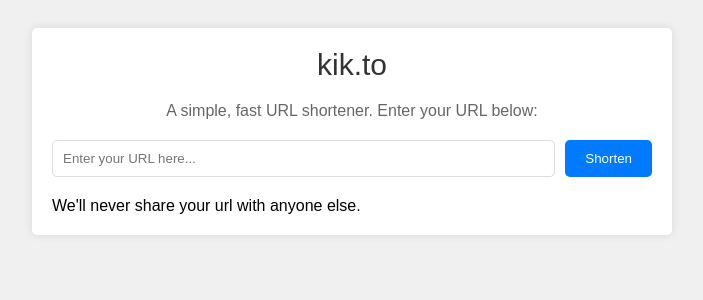
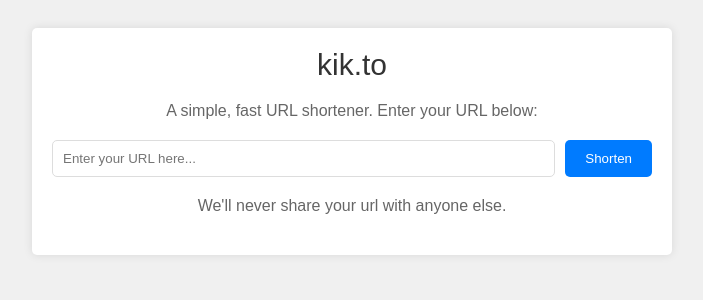
Before and after one commit to pierce403/kikto2, a Flask app: page / in a window 1280 px wide. Shown: the top 300 px of the page, without its empty margins (288-991 px from the left). Run offline with Flask 3, Linux system fonts and the light colour scheme.

Commit message:
make it more fadey

```diff
--- a/templates/index2.html
+++ b/templates/index2.html
@@ -67,7 +67,7 @@
             <button type="submit">Shorten</button>
         </form>
         <div class="result"></div>
-        We'll never share your url with anyone else.
+        <div class="description">We'll never share your url with anyone else.</div>
     </div>
 
 </body>
```
